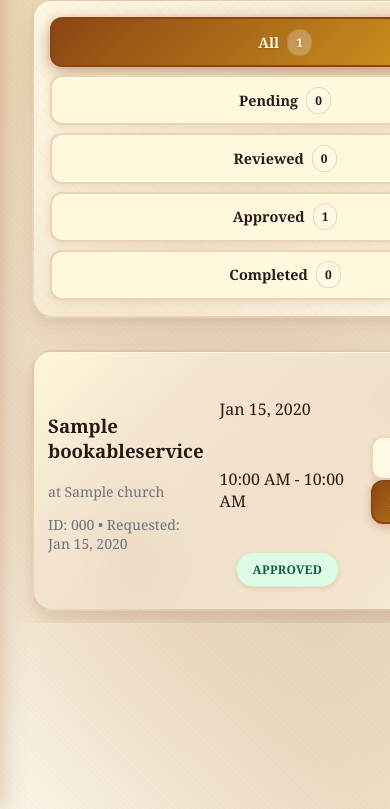
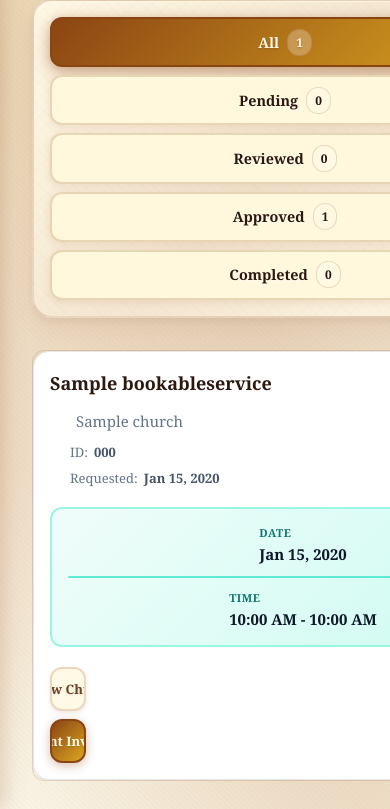
Before and after one commit to marllouie99/DioceseIligan, a Django app: page /app/appointments/ in a window 390 px wide. Shown: the part 279-1088 px from the top of the page. Run offline with Django 5.2, Linux system fonts and the light colour scheme; a user stored in the database is signed in; tables that the repository leaves empty hold one stand-in row (values such as "Sample post"); data that the repository does not hold is empty.

Commit message:
Redesign appointments page with modern professional layout
COMPLETE REDESIGN:
- Transformed from basic list to modern card-based layout
- 3-column grid design (Service Info | Date/Time | Actions)
- Clean, professional aesthetic with proper spacing

LEFT SECTION - Service Information:
- Service name with status badge
- Church location with map pin icon
- Booking ID and request date with icons
- Decline reason alert (if applicable)

CENTER SECTION - Date & Time Card:
- Highlighted teal gradient card
- Date and time displayed prominently
- Icons for visual clarity
- Vertical divider between date/time

RIGHT SECTION - Action Buttons:
- Stacked button layout
- Icons on all buttons (eye, printer, star, etc.)
- Proper spacing and alignment
- Context-aware buttons based on status

BADGE IMPROVEMENTS:
- Color-coded status badges
- Requested (yellow), Reviewed (blue), Approved (green)
- Completed (purple), Declined (red), Canceled (gray)
- Rounded pill design with borders

CARD FEATURES:
- Hover effects (lift + shadow + border color)
- Clean white background
- Subtle shadows for depth
- Rounded corners (16px)
- Proper padding and spacing

RESPONSIVE DESIGN:
- Desktop: 3-column grid layout
- Tablet: Single column stacked
- Mobile: Optimized spacing and font sizes
- Date/time card adapts to vertical layout

ICONS:
- Feather icons throughout
- Map pin, hash, calendar, clock
- Alert circle for decline reasons
- Eye, printer, star, file icons for actions

This creates a much more professional and modern appearance!

```diff
--- a/static/css/pages/appointments.css
+++ b/static/css/pages/appointments.css
@@ -1,23 +1,19 @@
 /*
- * Appointments Page - Page-Specific Styles
- * Only unique styles for appointments page
- * Version: 1.0
+ * Appointments Page - Modern Professional Design
+ * Version: 2.0
  */
 
 /* =============================================================================
    PAGE CONTAINER SETUP
-   Use shared .page-container with custom width
    ============================================================================= */
 
 .content .appointments-page {
-  /* Sizing via .page-container; set variables here */
   --page-max-width: 1400px;
   --page-padding: 16px 24px;
   overflow-x: hidden;
   box-sizing: border-box;
 }
 
-/* Reset: never constrain the BODY width on this page class (prevents right-side gap) */
 body.page-appointments {
   max-width: none !important;
   width: 100% !important;
@@ -102,129 +98,273 @@ body.page-appointments {
 }
 
 /* =============================================================================
-   BOOKING LIST
-   Unique to appointments page
+   BOOKING LIST - MODERN CARD DESIGN
    ============================================================================= */
 
 .booking-list {
-  background:
-    /* Multi-layer aged parchment texture */
-    radial-gradient(ellipse 100px 60px at 80% 20%, rgba(139, 69, 19, 0.06) 0%, transparent 70%),
-    radial-gradient(ellipse 80px 120px at 20% 80%, rgba(160, 82, 45, 0.05) 0%, transparent 75%),
-    radial-gradient(ellipse 60px 40px at 90% 90%, rgba(101, 67, 33, 0.04) 0%, transparent 60%),
-    /* Paper grain texture */
-    repeating-linear-gradient(25deg, rgba(139, 69, 19, 0.01) 0px, rgba(139, 69, 19, 0.01) 1px, transparent 1px, transparent 3px),
-    repeating-linear-gradient(115deg, rgba(160, 82, 45, 0.008) 0px, rgba(160, 82, 45, 0.008) 1px, transparent 1px, transparent 4px),
-    /* Base parchment color */
-    linear-gradient(135deg, var(--card-bg) 0%, #F4E6D0 25%, #F0E2CC 50%, #F4E6D0 75%, var(--card-bg) 100%);
-  border: 2px solid var(--border);
-  border-radius: 20px;
-  overflow: hidden;
-  box-shadow:
-    0 16px 32px rgba(139, 69, 19, 0.12),
-    0 6px 12px rgba(101, 67, 33, 0.08),
-    inset 0 1px 0 rgba(255, 249, 230, 0.9);
-  backdrop-filter: blur(8px);
+  display: flex;
+  flex-direction: column;
+  gap: 20px;
 }
 
-/* Booking Items */
-.booking-item {
-  border-bottom: 1px solid rgba(139, 69, 19, 0.1);
-  padding: 1.5rem;
-  transition: all 0.3s cubic-bezier(0.4, 0, 0.2, 1);
+/* Booking Card */
+.booking-card {
+  background: white;
+  border: 1px solid #e5e7eb;
+  border-radius: 16px;
+  padding: 24px;
+  display: grid;
+  grid-template-columns: 2fr 1.5fr 1fr;
+  gap: 24px;
+  align-items: center;
+  transition: all 0.3s ease;
+  box-shadow: 0 2px 8px rgba(0, 0, 0, 0.04);
 }
 
-.booking-item:last-child {
-  border-bottom: none;
+.booking-card:hover {
+  box-shadow: 0 8px 24px rgba(0, 0, 0, 0.08);
+  transform: translateY(-2px);
+  border-color: #0f766e;
 }
 
-.booking-item:hover {
-  background: rgba(255, 255, 255, 0.1);
-  backdrop-filter: blur(12px);
+/* Left Section - Service Info */
+.booking-card-left {
+  display: flex;
+  flex-direction: column;
+  gap: 12px;
 }
 
-.booking-header {
+.booking-header-section {
   display: flex;
+  align-items: center;
   justify-content: space-between;
-  align-items: flex-start;
-  margin-bottom: 1rem;
+  gap: 12px;
+  flex-wrap: wrap;
 }
 
-.booking-info h3 {
-  font-size: 1.25rem;
+.booking-service-name {
+  font-size: 20px;
   font-weight: 700;
-  color: var(--text);
-  margin: 0 0 0.25rem 0;
-  font-family: var(--font-family-primary);
+  color: #0f172a;
+  margin: 0;
+  line-height: 1.3;
 }
 
-.booking-info p {
-  color: var(--muted);
-  margin: 0;
-  font-size: 0.9rem;
+.booking-church-info {
+  display: flex;
+  align-items: center;
+  gap: 8px;
+  color: #64748b;
+  font-size: 15px;
+}
+
+.booking-church-info i {
+  width: 18px;
+  height: 18px;
+  color: #0f766e;
+}
+
+.booking-meta-row {
+  display: flex;
+  gap: 20px;
+  flex-wrap: wrap;
+}
+
+.booking-meta-item {
+  display: flex;
+  align-items: center;
+  gap: 6px;
+  font-size: 13px;
+  color: #64748b;
+}
+
+.booking-meta-item i {
+  width: 14px;
+  height: 14px;
+  color: #94a3b8;
+}
+
+.booking-meta-item .meta-label {
   font-weight: 500;
 }
 
-.booking-status {
-  font-size: 0.8rem;
-  font-weight: 700;
-  padding: 0.5rem 1rem;
-  border-radius: 12px;
-  text-transform: uppercase;
-  letter-spacing: 0.05em;
-  font-family: var(--font-family-primary);
+.booking-meta-item .meta-value {
+  font-weight: 600;
+  color: #475569;
 }
 
-.booking-status.requested {
-  background: var(--gradient-badge-pending);
-  color: var(--badge-pending-text);
-  border: 1px solid rgba(139, 69, 19, 0.2);
+.booking-decline-reason {
+  display: flex;
+  align-items: flex-start;
+  gap: 8px;
+  padding: 12px;
+  background: #fef2f2;
+  border: 1px solid #fecaca;
+  border-radius: 8px;
+  color: #dc2626;
+  font-size: 13px;
+  line-height: 1.5;
 }
 
-.booking-status.approved {
-  background: var(--gradient-badge-approved);
-  color: var(--badge-approved-text);
-  border: 1px solid rgba(139, 111, 71, 0.2);
+.booking-decline-reason i {
+  width: 16px;
+  height: 16px;
+  flex-shrink: 0;
+  margin-top: 2px;
 }
 
-.booking-status.completed {
-  background: var(--gradient-badge-completed);
-  color: var(--badge-completed-text);
-  border: 1px solid rgba(139, 69, 19, 0.2);
+/* Center Section - Date & Time Card */
+.booking-card-center {
+  display: flex;
+  justify-content: center;
 }
 
-.booking-status.declined {
-  background: var(--gradient-badge-declined);
-  color: var(--badge-declined-text);
-  border: 1px solid rgba(160, 82, 45, 0.2);
+.booking-datetime-card {
+  background: linear-gradient(135deg, #f0fdfa 0%, #ccfbf1 100%);
+  border: 2px solid #99f6e4;
+  border-radius: 12px;
+  padding: 16px;
+  display: flex;
+  align-items: center;
+  gap: 16px;
+  min-width: 280px;
 }
 
-/* Booking Details */
-.booking-details {
-  display: grid;
-  grid-template-columns: repeat(auto-fit, minmax(200px, 1fr));
-  gap: 1rem;
-  margin-top: 1rem;
+.datetime-item {
+  display: flex;
+  align-items: center;
+  gap: 12px;
+  flex: 1;
 }
 
-.booking-detail {
+.datetime-item i {
+  width: 24px;
+  height: 24px;
+  color: #0f766e;
+  flex-shrink: 0;
+}
+
+.datetime-content {
+  display: flex;
+  flex-direction: column;
+  gap: 4px;
+}
+
+.datetime-label {
+  font-size: 11px;
+  font-weight: 600;
+  text-transform: uppercase;
+  letter-spacing: 0.5px;
+  color: #0f766e;
+}
+
+.datetime-value {
+  font-size: 15px;
+  font-weight: 700;
+  color: #0f172a;
+}
+
+.datetime-divider {
+  width: 2px;
+  height: 40px;
+  background: #5eead4;
+  border-radius: 2px;
+}
+
+/* Right Section - Actions */
+.booking-card-right {
+  display: flex;
+  flex-direction: column;
+  gap: 10px;
+  align-items: stretch;
+}
+
+.btn-icon {
   display: flex;
   align-items: center;
-  gap: 0.5rem;
-  color: var(--muted);
-  font-size: 0.9rem;
+  justify-content: center;
+  gap: 8px;
+  font-size: 14px;
+  padding: 10px 16px;
+  white-space: nowrap;
 }
 
-.booking-detail svg {
+.btn-icon i {
   width: 16px;
   height: 16px;
-  color: var(--brand);
+}
+
+/* Badge Styles */
+.badge {
+  display: inline-flex;
+  align-items: center;
+  padding: 6px 12px;
+  border-radius: 20px;
+  font-size: 12px;
+  font-weight: 700;
+  text-transform: uppercase;
+  letter-spacing: 0.5px;
+}
+
+.badge-requested {
+  background: #fef3c7;
+  color: #92400e;
+  border: 1px solid #fde68a;
+}
+
+.badge-reviewed {
+  background: #dbeafe;
+  color: #1e40af;
+  border: 1px solid #bfdbfe;
+}
+
+.badge-approved {
+  background: #d1fae5;
+  color: #065f46;
+  border: 1px solid #a7f3d0;
+}
+
+.badge-completed {
+  background: #e0e7ff;
+  color: #3730a3;
+  border: 1px solid #c7d2fe;
+}
+
+.badge-declined {
+  background: #fee2e2;
+  color: #991b1b;
+  border: 1px solid #fecaca;
+}
+
+.badge-canceled {
+  background: #f3f4f6;
+  color: #374151;
+  border: 1px solid #d1d5db;
 }
 
 /* =============================================================================
    RESPONSIVE DESIGN
-   Mobile-specific adjustments
    ============================================================================= */
+
+@media (max-width: 1024px) {
+  .booking-card {
+    grid-template-columns: 1fr;
+    gap: 20px;
+  }
+
+  .booking-card-center {
+    justify-content: flex-start;
+  }
+
+  .booking-datetime-card {
+    width: 100%;
+  }
+
+  .booking-card-right {
+    flex-direction: row;
+    flex-wrap: wrap;
+  }
+}
 
 @media (max-width: 768px) {
   .content .appointments-page {
@@ -237,20 +377,38 @@ body.page-appointments {
     gap: 0.5rem;
   }
 
-  .booking-header {
-    flex-direction: column;
-    align-items: flex-start;
-    gap: 1rem;
+  .booking-card {
+    padding: 20px;
   }
 
-  .booking-details {
-    grid-template-columns: 1fr;
+  .booking-service-name {
+    font-size: 18px;
+  }
+
+  .booking-datetime-card {
+    flex-direction: column;
+    gap: 12px;
+    min-width: auto;
+  }
+
+  .datetime-divider {
+    width: 100%;
+    height: 2px;
+  }
+
+  .booking-card-right {
+    gap: 8px;
+  }
+
+  .btn-icon {
+    font-size: 13px;
+    padding: 8px 12px;
   }
 }
 
 @media (max-width: 480px) {
-  .booking-item {
-    padding: 1rem;
+  .booking-card {
+    padding: 16px;
   }
 
   .status-pills {
@@ -261,4 +419,13 @@ body.page-appointments {
     justify-content: center;
     padding: 0.6rem 1rem;
   }
+
+  .booking-meta-row {
+    flex-direction: column;
+    gap: 8px;
+  }
+
+  .booking-card-right {
+    flex-direction: column;
+  }
 }
--- a/templates/core/my_appointments.html
+++ b/templates/core/my_appointments.html
@@ -44,37 +44,91 @@
   {% if bookings %}
     <div class="booking-list">
       {% for b in bookings %}
-        <div class="booking-row">
-          <div class="booking-service">
-            <h3 class="booking-title">{{ b.service.name }}</h3>
-            <p class="booking-sub booking-church">at {{ b.church.name }}</p>
-            <p class="booking-sub">ID: {{ b.code }} • Requested: {{ b.created_at|date:'M j, Y' }}</p>
-          </div>
-          <div class="booking-details">
-            <p class="booking-date">{{ b.date|date:'M j, Y' }}</p>
-            <p class="booking-time">{% if b.start_time and b.end_time %}{{ b.start_time|time:'g:i A' }} - {{ b.end_time|time:'g:i A' }}{% else %}Time: No time set{% endif %}</p>
-            <div class="booking-status">
-              <span class="badge {{ b.status }}">{{ b.get_status_display }}</span>
+        <div class="booking-card">
+          <!-- Left Section: Service Info -->
+          <div class="booking-card-left">
+            <div class="booking-header-section">
+              <h3 class="booking-service-name">{{ b.service.name }}</h3>
+              <span class="badge badge-{{ b.status }}">{{ b.get_status_display }}</span>
             </div>
+
+            <div class="booking-church-info">
+              <i data-feather="map-pin"></i>
+              <span>{{ b.church.name }}</span>
+            </div>
+
+            <div class="booking-meta-row">
+              <div class="booking-meta-item">
+                <i data-feather="hash"></i>
+                <span class="meta-label">ID:</span>
+                <span class="meta-value">{{ b.code }}</span>
+              </div>
+              <div class="booking-meta-item">
+                <i data-feather="calendar"></i>
+                <span class="meta-label">Requested:</span>
+                <span class="meta-value">{{ b.created_at|date:'M j, Y' }}</span>
+              </div>
+            </div>
+
             {% if b.status == 'declined' and b.decline_reason %}
-              <p class="booking-sub" style="color: #dc2626; margin-top: 0.5rem;">Declined: {{ b.decline_reason }}</p>
+              <div class="booking-decline-reason">
+                <i data-feather="alert-circle"></i>
+                <span>{{ b.decline_reason }}</span>
+              </div>
             {% endif %}
           </div>
-          <div class="booking-actions">
+
+          <!-- Center Section: Date & Time -->
+          <div class="booking-card-center">
+            <div class="booking-datetime-card">
+              <div class="datetime-item">
+                <i data-feather="calendar"></i>
+                <div class="datetime-content">
+                  <span class="datetime-label">Date</span>
+                  <span class="datetime-value">{{ b.date|date:'M j, Y' }}</span>
+                </div>
+              </div>
+              <div class="datetime-divider"></div>
+              <div class="datetime-item">
+                <i data-feather="clock"></i>
+                <div class="datetime-content">
+                  <span class="datetime-label">Time</span>
+                  <span class="datetime-value">{% if b.start_time %}{{ b.start_time|time:'g:i A' }}{% if b.end_time %} - {{ b.end_time|time:'g:i A' }}{% endif %}{% else %}Not set{% endif %}</span>
+                </div>
+              </div>
+            </div>
+          </div>
+
+          <!-- Right Section: Actions -->
+          <div class="booking-card-right">
             {% if b.church.slug %}
-            <a href="{% url 'core:church_detail' b.church.slug %}" class="btn btn-outline">View Church</a>
-            {% else %}
-            <a href="#" class="btn btn-outline disabled" title="Church details not available">View Church</a>
+              <a href="{% url 'core:church_detail' b.church.slug %}" class="btn btn-outline btn-icon">
+                <i data-feather="eye"></i>
+                View Church
+              </a>
             {% endif %}
+
             {% if b.status == 'reviewed' or b.status == 'approved' %}
-              <a href="{% url 'core:booking_invoice' b.id %}" class="btn btn-primary">Print Invoice</a>
+              <a href="{% url 'core:booking_invoice' b.id %}" class="btn btn-primary btn-icon">
+                <i data-feather="printer"></i>
+                Print Invoice
+              </a>
             {% elif b.status == 'completed' %}
               {% if b.user_has_reviewed %}
-                <a href="{% url 'core:service_reviews' b.service.id %}" class="btn btn-success">Check Review</a>
+                <a href="{% url 'core:service_reviews' b.service.id %}" class="btn btn-success btn-icon">
+                  <i data-feather="check-circle"></i>
+                  Check Review
+                </a>
               {% else %}
-                <button class="btn btn-secondary" onclick="openReviewModal({{ b.service.id }}, '{{ b.service.name|escapejs }}', '{{ b.church.name|escapejs }}', {{ b.id }})">Rate & Review</button>
+                <button class="btn btn-secondary btn-icon" onclick="openReviewModal({{ b.service.id }}, '{{ b.service.name|escapejs }}', '{{ b.church.name|escapejs }}', {{ b.id }})">
+                  <i data-feather="star"></i>
+                  Rate & Review
+                </button>
               {% endif %}
-              <a href="{% url 'core:booking_invoice' b.id %}" class="btn btn-outline">View Invoice</a>
+              <a href="{% url 'core:booking_invoice' b.id %}" class="btn btn-outline btn-icon">
+                <i data-feather="file-text"></i>
+                View Invoice
+              </a>
             {% endif %}
           </div>
         </div>
```
